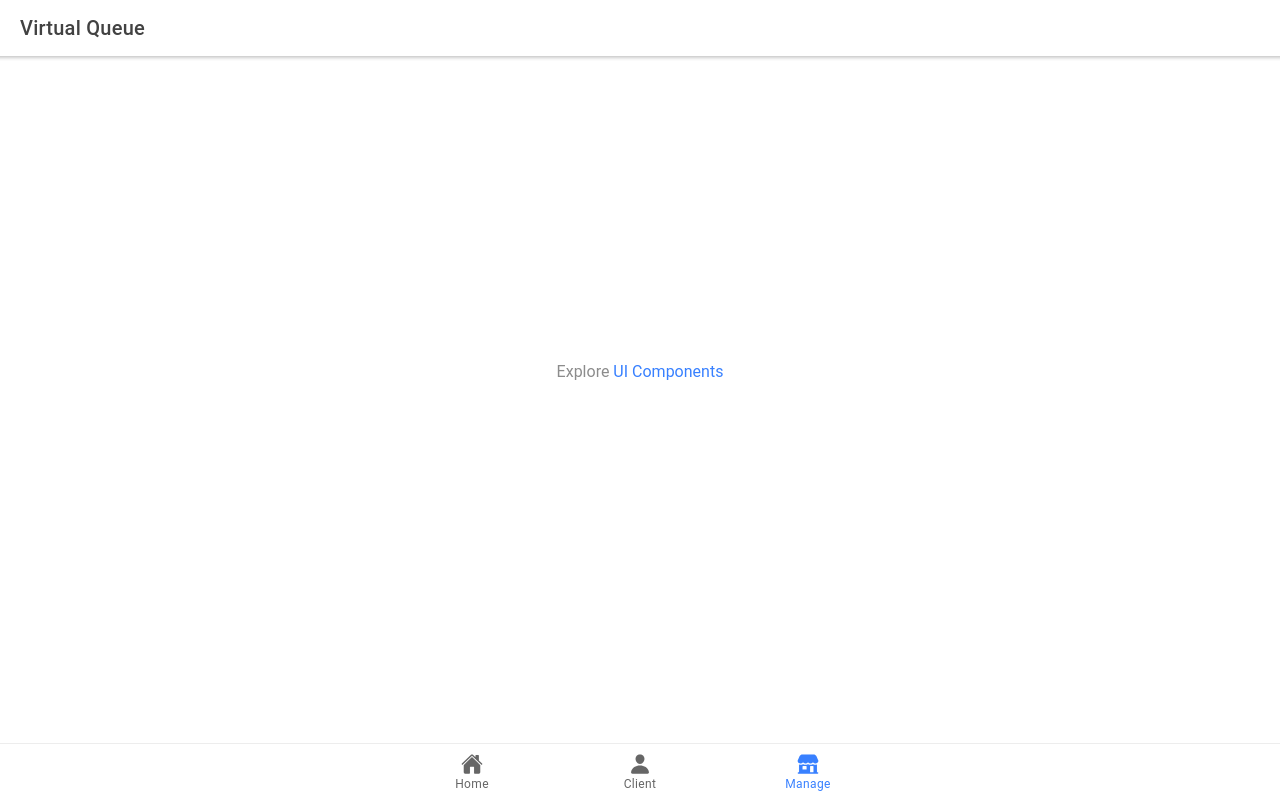
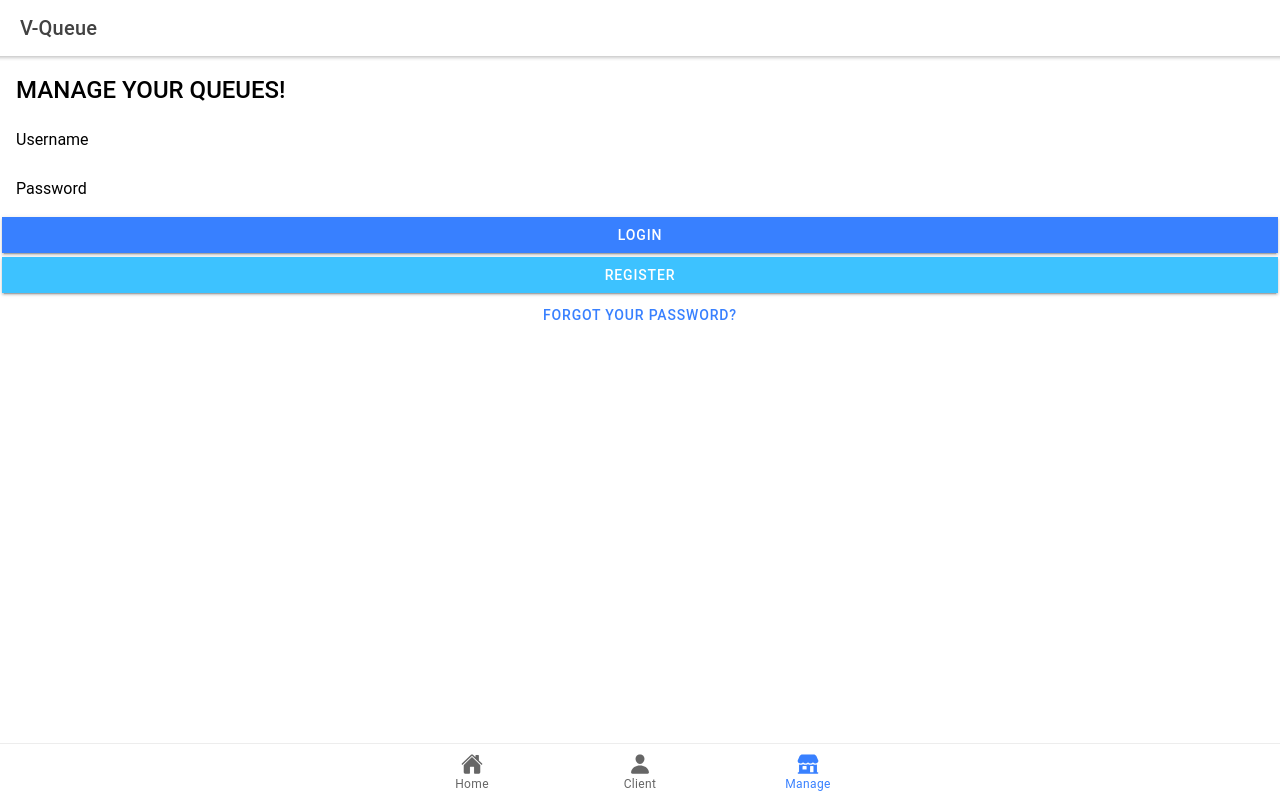
Before and after one commit to rpampin/virtual_queue, a React (Create React App) app in the folder frontend/: page /tab3 in a window 1280 px wide. Built offline with nearby package versions, Linux system fonts and the light colour scheme.

Commit message:
Added stilying for initial tabs

```diff
--- a/frontend/src/App.tsx
+++ b/frontend/src/App.tsx
@@ -10,12 +10,9 @@ import {
   IonTabBar,
   IonTabButton,
   IonIcon,
-  IonLabel,
+  IonLabel
 } from '@ionic/react';
 import { IonReactRouter } from '@ionic/react-router';
-import Home from './pages/Home';
-import Ticket from './pages/Ticket';
-import ExploreContainer from './components/ExploreContainer';
 
 /* Core CSS required for Ionic components to work properly */
 import '@ionic/react/css/core.css';
@@ -37,19 +34,28 @@ import '@ionic/react/css/display.css';
 import './theme/main.css';
 import { home, person, storefront } from 'ionicons/icons';
 
+/* Pages and Components */
+// import Home from './pages/Home';
+// import Ticket from './pages/Ticket';
+// import ExploreContainer from './components/ExploreContainer';
+
+import HomeContainer from './components/HomeContainer';
+import ClientContainer from './components/ClientContainer';
+import ManageContainer from './components/ManageContainer';
+
 const App: React.FC = () => (
   <IonApp>
     <IonHeader>
       <IonToolbar>
-        <IonTitle>Virtual Queue</IonTitle>
+        <IonTitle>V-Queue</IonTitle>
       </IonToolbar>
     </IonHeader>
     <IonReactRouter>
-      <IonTabs>
+      <IonTabs className="under-header">
         <IonRouterOutlet>
-          <Route path="/tab1" component={ExploreContainer} exact={true} />
-          <Route path="/tab2" component={ExploreContainer} exact={true} />
-          <Route path="/tab3" component={ExploreContainer} />
+          <Route path="/tab1" component={HomeContainer} exact={true} />
+          <Route path="/tab2" component={ClientContainer} exact={true} />
+          <Route path="/tab3" component={ManageContainer} exact={true} />
           <Route path="/" render={() => <Redirect to="/tab1" />} exact={true} />
         </IonRouterOutlet>
         <IonTabBar slot="bottom">
--- /dev/null
+++ b/frontend/src/components/ClientContainer.css
@@ -0,0 +1,4 @@
+.code-lbl {
+  font-weight: bolder;
+  font-family: var(--ion-default-font);
+}
--- /dev/null
+++ b/frontend/src/components/ClientContainer.tsx
@@ -0,0 +1,33 @@
+import { IonButton, IonContent, IonIcon, IonInput, IonItem, IonLabel } from '@ionic/react';
+import { qrCode, ticket } from 'ionicons/icons';
+import React, { useState } from 'react';
+
+import './ClientContainer.css';
+
+const ClientContainer: React.FC = () => {
+    const [code, setCode] = useState("");
+
+    return (
+        <IonContent>
+            <div className="container">
+                <IonItem lines="none">
+                    <IonLabel className="code-lbl">Q-CODE</IonLabel>
+                    <IonInput className="code-input" value={code} maxlength={10} onIonChange={e => setCode(e.detail.value!.toUpperCase())}></IonInput>
+                </IonItem>
+                <IonItem lines="none">
+                    <IonButton expand="block" size="default" disabled={code!.length !== 10}>
+                        <IonIcon slot="start" icon={ticket}></IonIcon>
+                        Request ticket
+                    </IonButton>
+                </IonItem>
+                <p>OR</p>
+                <IonButton expand="block">
+                    <IonIcon slot="start" icon={qrCode}></IonIcon>
+                Scan QR
+            </IonButton>
+            </div>
+        </IonContent>
+    )
+}
+
+export default ClientContainer;
--- /dev/null
+++ b/frontend/src/components/HomeContainer.tsx
@@ -0,0 +1,26 @@
+import React from 'react';
+import { IonChip, IonContent, IonFab, IonFabButton, IonIcon, IonLabel } from '@ionic/react';
+import { alertCircleOutline, ticket } from 'ionicons/icons';
+
+import './HomeController.css';
+
+const HomeContainer: React.FC = () => {
+    return (
+        <IonContent>
+            <div className="container home">
+                <IonChip outline style={{ boxSizing: "content-box" }}>
+                    <IonIcon icon={ticket} color="primary" style={{ fontSize: "2em" }} />
+                    <IonLabel color="primary" style={{ fontSize: "2em" }}>V-QUEUE</IonLabel>
+                </IonChip>
+                <a style={{ textAlign: "center" }} href='https://www.freepik.com/vectors/money'>Money vector created by macrovector - www.freepik.com</a>
+                <IonFab horizontal="end" vertical="bottom" slot="fixed">
+                    <IonFabButton size="small" color="light">
+                        <IonIcon icon={alertCircleOutline}></IonIcon>
+                    </IonFabButton>
+                </IonFab>
+            </div>
+        </IonContent>
+    )
+}
+
+export default HomeContainer;
--- /dev/null
+++ b/frontend/src/components/HomeController.css
@@ -0,0 +1,23 @@
+h1 {
+  white-space: nowrap;
+}
+
+.quote {
+  text-align: center;
+  text-transform: uppercase;
+  font-family: var(--ion-default-font);
+}
+
+ion-item {
+  --background: rgba(0, 0, 0, 0);
+  --border-color: rgba(0, 0, 0, 0);
+}
+
+.home {
+  background-image: url('/assets/home-background.jpg');
+  background-size: contain;
+  background-position: center bottom;
+  background-position-x: center;
+  background-position-y: bottom;
+  background-repeat: no-repeat;
+}
--- /dev/null
+++ b/frontend/src/components/ManageContainer.css
@@ -0,0 +1,6 @@
+.main-title {
+  text-overflow: ellipsis;
+  white-space: nowrap;
+  text-transform: uppercase;
+  font-family: var(--ion-default-font);
+}
--- /dev/null
+++ b/frontend/src/components/ManageContainer.tsx
@@ -0,0 +1,37 @@
+import React, { useState } from 'react';
+import { IonButton, IonContent, IonInput, IonItem, IonLabel, IonList } from '@ionic/react';
+
+import './ManageContainer.css';
+
+const ManageContainer: React.FC = () => {
+    const [user, setUser] = useState("");
+    const [password, setPassword] = useState("");
+
+    const login = () => {
+        console.log(user);
+        console.log(password);
+    }
+
+    return (
+        <IonContent fullscreen>
+            <IonList>
+                <IonItem lines="none">
+                    <h2 className="main-title">Manage your queues!</h2>
+                </IonItem>
+                <IonItem>
+                    <IonLabel>Username</IonLabel>
+                    <IonInput onIonChange={e => setUser(e.detail.value!)} />
+                </IonItem>
+                <IonItem>
+                    <IonLabel>Password</IonLabel>
+                    <IonInput type="password" onIonChange={e => setPassword(e.detail.value!)} />
+                </IonItem>
+                <IonButton expand="full" onClick={e => login()}>Login</IonButton>
+                <IonButton expand="full" color="secondary">Register</IonButton>
+                <IonButton expand="full" fill="clear">Forgot your password?</IonButton>
+            </IonList>
+        </IonContent >
+    )
+}
+
+export default ManageContainer;
--- a/frontend/src/theme/main.css
+++ b/frontend/src/theme/main.css
@@ -3,10 +3,8 @@
   align-content: center;
   justify-items: center;
   height: 100%;
-  /* text-align: center;
-    position: absolute;
-    left: 0;
-    right: 0;
-    top: 50%;
-    transform: translateY(-50%); */
 }
+
+.under-header {
+  margin-top: 50px;
+}
```
Also changed, not shown: frontend/public/assets/home-background.jpg (added), 1 other file (tests, documents, lock files or other folders).
